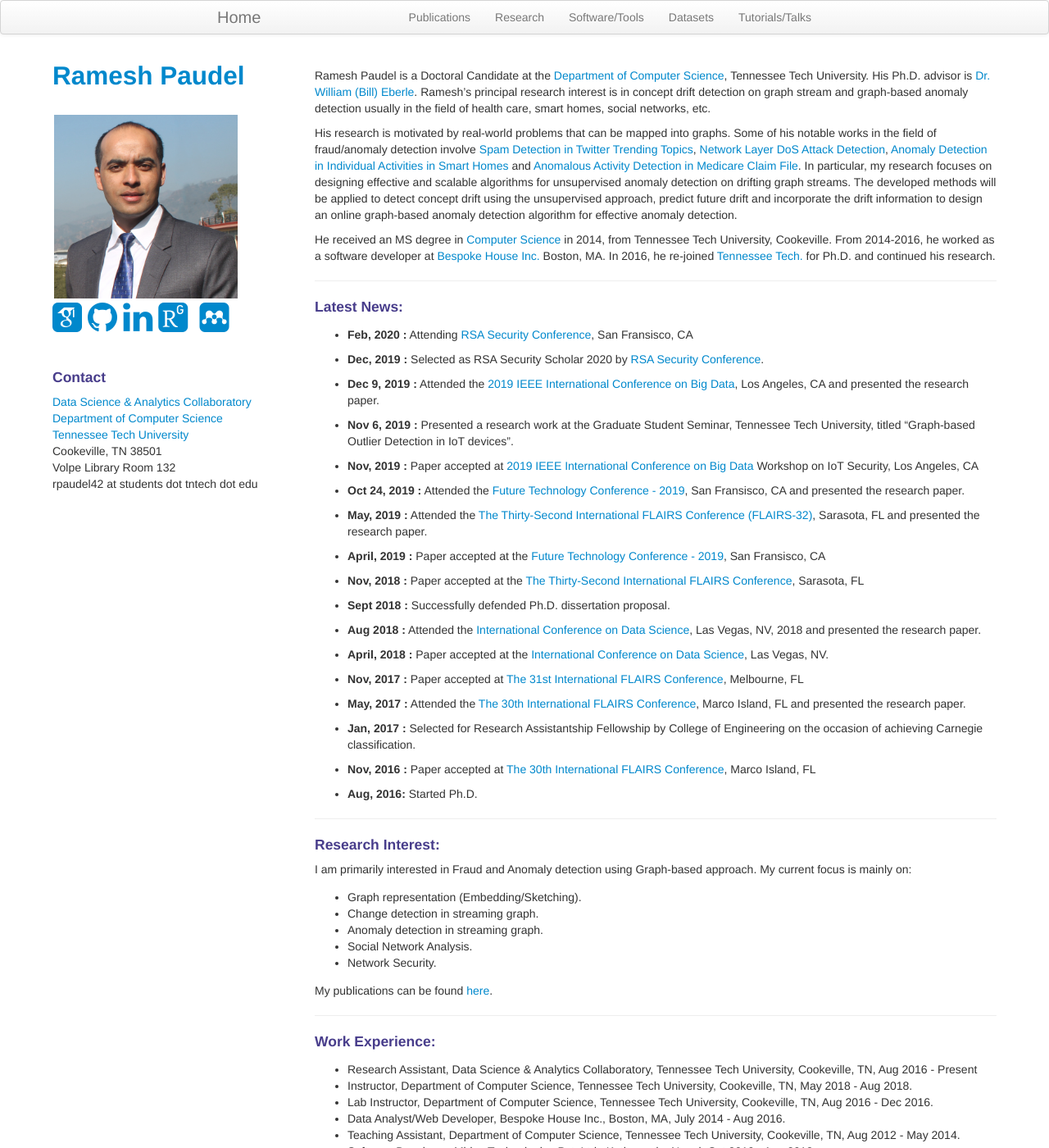
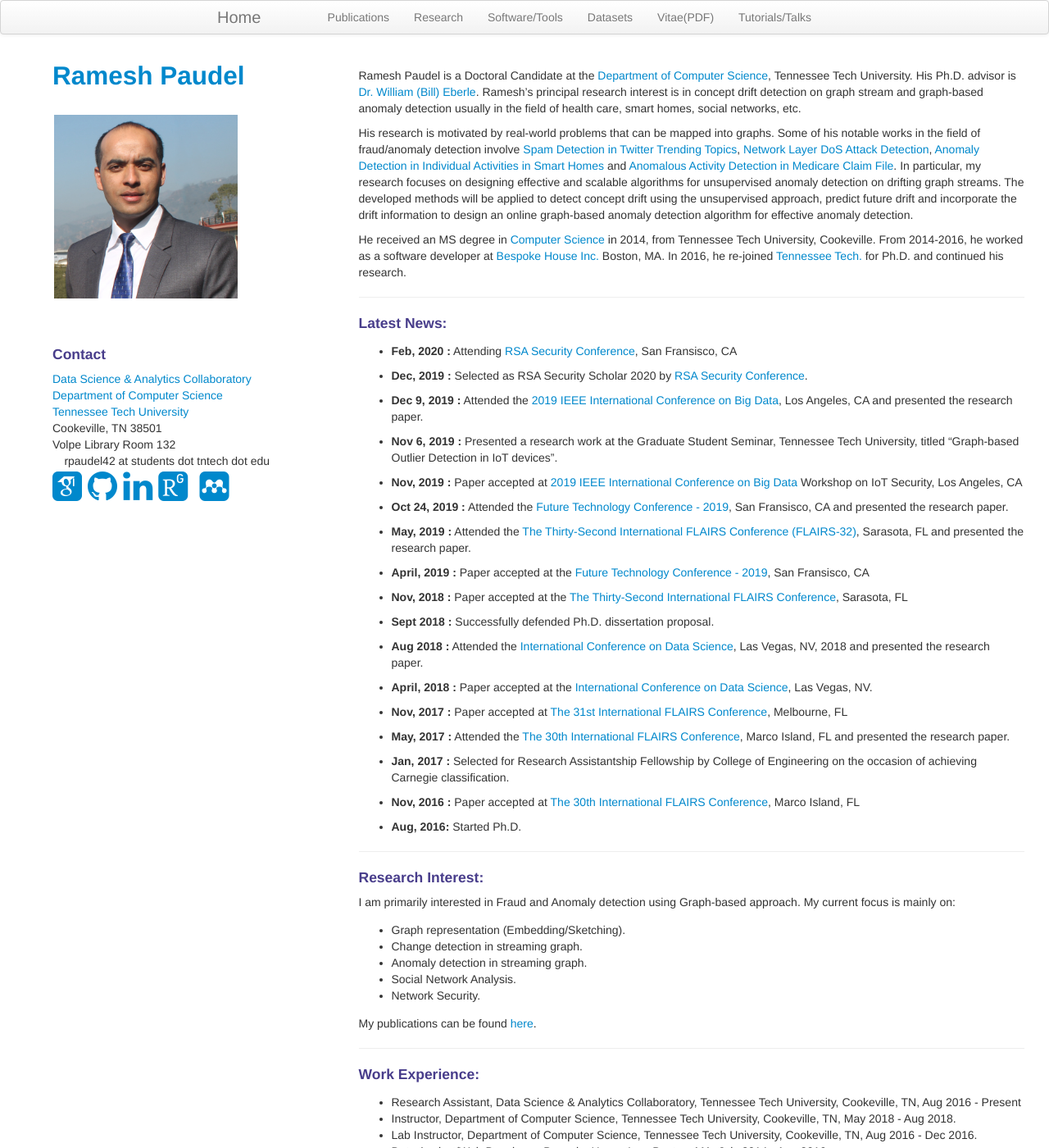
Before and after one commit to rpaudel42/rpaudel42.github.io, a Jekyll site: the page built from index.md, in a window 1280 px wide and 1400 px high. Shown: the whole window at 82% size. Built offline with Jekyll 4.4.1, drawn with Linux system fonts in a browser that asks for light colours; nearby versions of some CDN libraries; some web fonts are replaced.

Commit message:
add new sidebar

```diff
--- a/_includes/themes/twitter/default.html
+++ b/_includes/themes/twitter/default.html
@@ -41,6 +41,7 @@
               <li><a href="https://rpaudel42.github.io/pages/research.html">Research</a></li>
               <li><a href="https://rpaudel42.github.io/pages/software.html">Software/Tools</a></li>
               <li><a href="https://rpaudel42.github.io/pages/dataset.html">Datasets</a></li>
+              <li><a href="https://rpaudel42.github.io/assets/resume.pdf">Vitae(PDF)</a></li>
               <li><a href="https://rpaudel42.github.io/pages/tutorial.html">Tutorials/Talks</a></li>
           </ul>
         </div>
@@ -55,22 +56,6 @@
           <img class="profile-pic" src="https://rpaudel42.github.io/assets/pics/profilepic.jpg"
                title="Ramesh Paudel" alt="Ramesh Paudel"/></a>
 
-        <!--<ul class="downloads">-->
-          <!--<li><img src="https://rpaudel42.github.io/assets/icons/pdf-icon.png" style="width:1.1em !important;margin-right: 15px;"/><a href="{{ BASE_PATH }}/assets/resume.pdf">Curriculum Vitae</a></li>-->
-          <!--<li><img src="https://rpaudel42.github.io/assets/icons/ghat.png" style="width:1.1em !important;margin-right: 15px;"/><a href="https://scholar.google.com/citations?user=seHpymwAAAAJ&hl=en">Google Scholar</a></li>-->
-          <!--<li><i class="fa fa-github" style="margin-right: 15px;"></i><a href="https://github.com/rpaudel42">Github</a></li>-->
-          <!--<li><i class="fa fa-linkedin" style="margin-right: 15px;"></i><a href="https://www.linkedin.com/in/ramesh-paudel-1384b564/">Linkedin</a></li>-->
-          <!--<li><img src="https://rpaudel42.github.io/assets/icons/rgate.png" style="width:1.1em !important; margin-top: -10px; margin-right: 15px;"><a href="https://www.researchgate.net/profile/Ramesh_Paudel4">Research Gate</a></li>-->
-        <!--</ul>-->
-        <div class="professonal-link">
-          <span class="ml-1"><a href="https://scholar.google.com/citations?user=seHpymwAAAAJ&hl=en"><i class="ai ai-google-scholar-square ai-3x"></i></a></span>
-          <span class="ml-1"><a href="https://github.com/rpaudel42"><i class="fa fa-github fa-3x"></i></a></span>
-          <span class="ml-1"><a href="https://www.linkedin.com/in/ramesh-paudel-1384b564/"><i class="fa fa-linkedin fa-3x"></i></a></span>
-          <span class="ml-1"><a href="https://www.researchgate.net/profile/Ramesh_Paudel4"><i class="ai ai-researchgate-square ai-3x"></i></a></span>
-          <span class="ml-1"><a href="https://orcid.org/0000-0002-9284-0511"><i class="fa fa-orcid fa-3x"></i></a></span>
-          <span class="ml-last"><a href="https://www.mendeley.com/profiles/ramesh-paudel/"><i class="ai ai-mendeley-square ai-3x"></i></a></span>
-        </div>
-
         <div class="container-contact">
           <h4><a name="contact"></a>Contact</h4>
 
@@ -80,10 +65,19 @@
               <a href="https://www.tntech.edu">Tennessee Tech University</a><br/>
               Cookeville, TN 38501<br/>
               <div id="hide_email">
-                <b>Office : </b> Volpe Library Room 132 </br>
-                <b>Email : </b> rpaudel42 at students dot tntech dot edu
+                 <i class="fas fa-map-marker-alt"></i> Volpe Library Room 132 </br>
+                 <i class="fas fa-envelope-square"></i> rpaudel42 at students dot tntech dot edu
               </div>
           </div>
+        </div>
+
+        <div class="professonal-link">
+          <span class="ml-1"><a href="https://scholar.google.com/citations?user=seHpymwAAAAJ&hl=en"><i class="ai ai-google-scholar-square ai-3x"></i></a></span>
+          <span class="ml-1"><a href="https://github.com/rpaudel42"><i class="fa fa-github fa-3x"></i></a></span>
+          <span class="ml-1"><a href="https://www.linkedin.com/in/ramesh-paudel-1384b564/"><i class="fa fa-linkedin fa-3x"></i></a></span>
+          <span class="ml-1"><a href="https://www.researchgate.net/profile/Ramesh_Paudel4"><i class="ai ai-researchgate-square ai-3x"></i></a></span>
+          <span class="ml-1"><a href="https://orcid.org/0000-0002-9284-0511"><i class="fa fa-orcid fa-3x"></i></a></span>
+          <span class="ml-last"><a href="https://www.mendeley.com/profiles/ramesh-paudel/"><i class="ai ai-mendeley-square ai-3x"></i></a></span>
         </div>
 
       </header>
--- a/assets/themes/twitter/css/style.css
+++ b/assets/themes/twitter/css/style.css
@@ -11,9 +11,7 @@
   float: right;
   width: 65%;
   display: block;
-  margin-left: 30%;
   margin-right: auto;
-  position: fixed;
 }
 
 .ml-1{
@@ -25,7 +23,7 @@
 }
 
 .container-contact{
-  margin-top: 3em;
+  margin-top: 4em;
   width: 100%;
 }
 .container-narrow > hr {
@@ -125,7 +123,7 @@ ul.downloads {
 }
 
 professonal-link {
-  margin-top: 3em;
+  margin-top: 4em;
   list-style: none;
   padding: 0;
   background: #f4f4f4;
```
